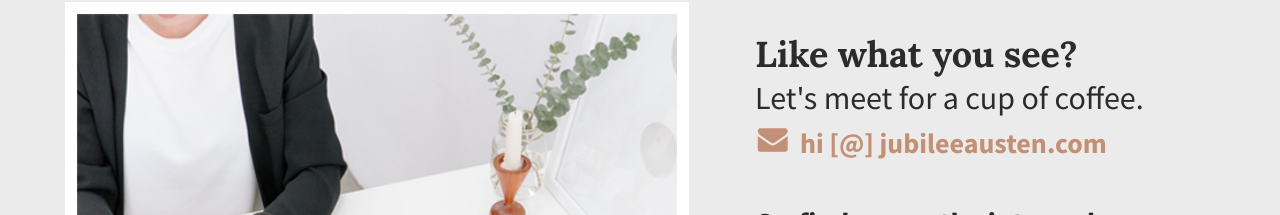
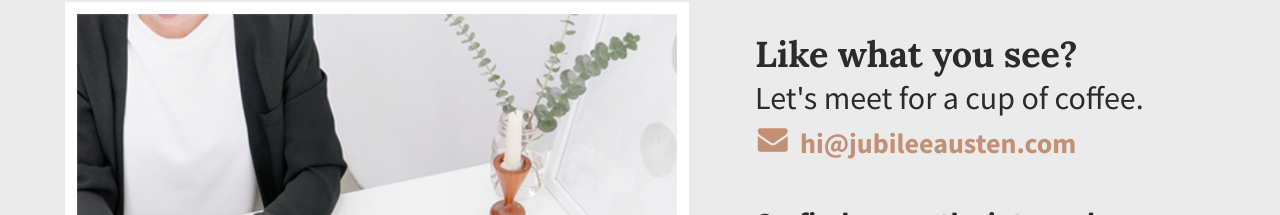
Before and after one commit to kristyricci/jubileeausten, a plain HTML site: page index.html in a window 1280 px wide. Shown: the part 2035-2250 px from the top of the page. Drawn offline with Linux system fonts and the light colour scheme.

Commit message:
Update index.html

```diff
--- a/index.html
+++ b/index.html
@@ -76,7 +76,7 @@
         <div class="half-width">
           <h2>Like what you see?</h2>
           <h3 id="email-header">Let's meet for a cup of coffee.</h3>
-          <a href="mailto:hi@jubileeausten.com"><img src="img/envelope.png" id="envelope" alt="envelope icon" />hi [@] jubileeausten.com</a>
+          <a href="mailto:hi@jubileeausten.com"><img src="img/envelope.png" id="envelope" alt="envelope icon" />hi@jubileeausten.com</a>
           <h3 id="socialmedia-header">Or, find me on the interwebs</h3>
           <ul>
               <li><a href=""><img src="img/twitter.png" alt="twitter icon" /></a></li>
```
